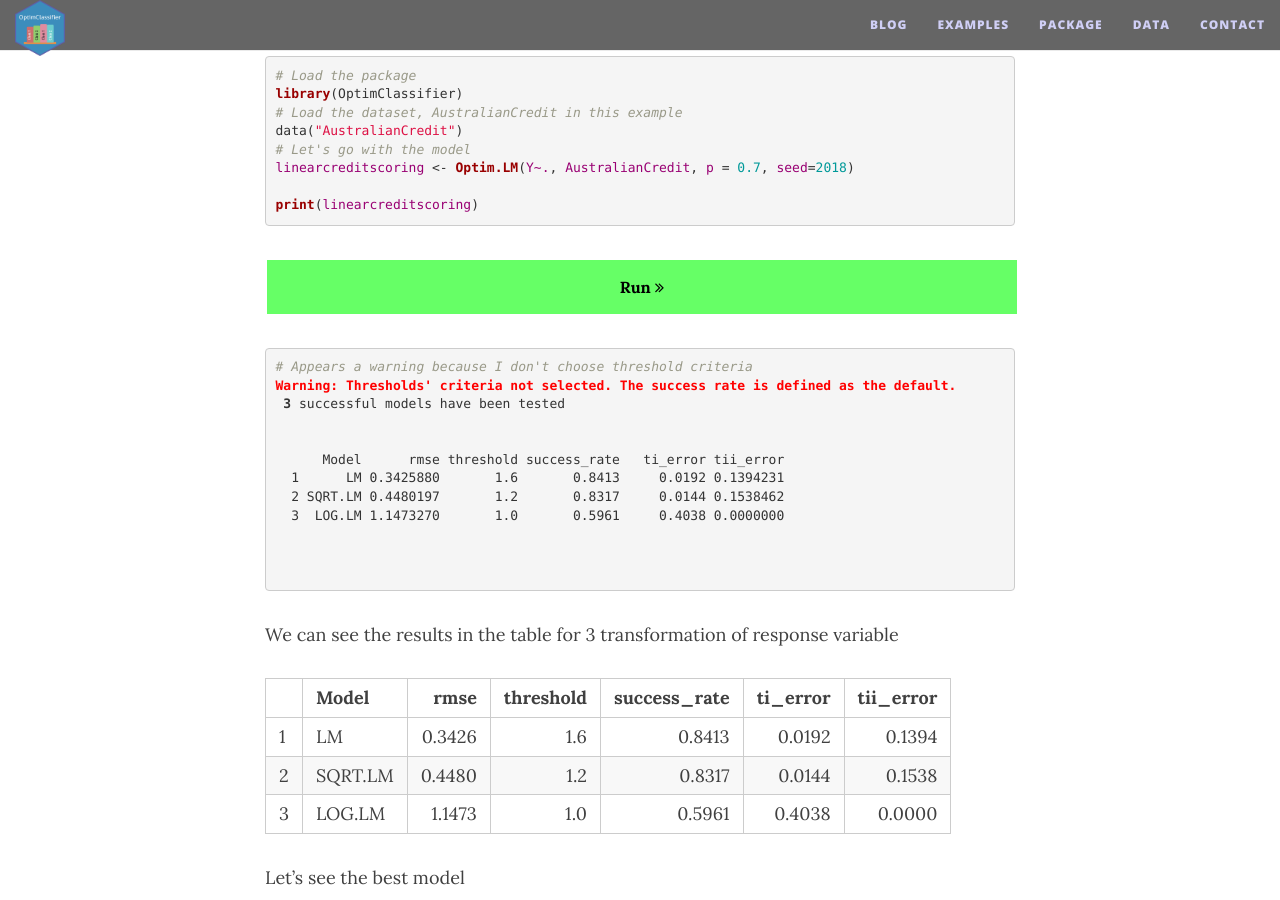
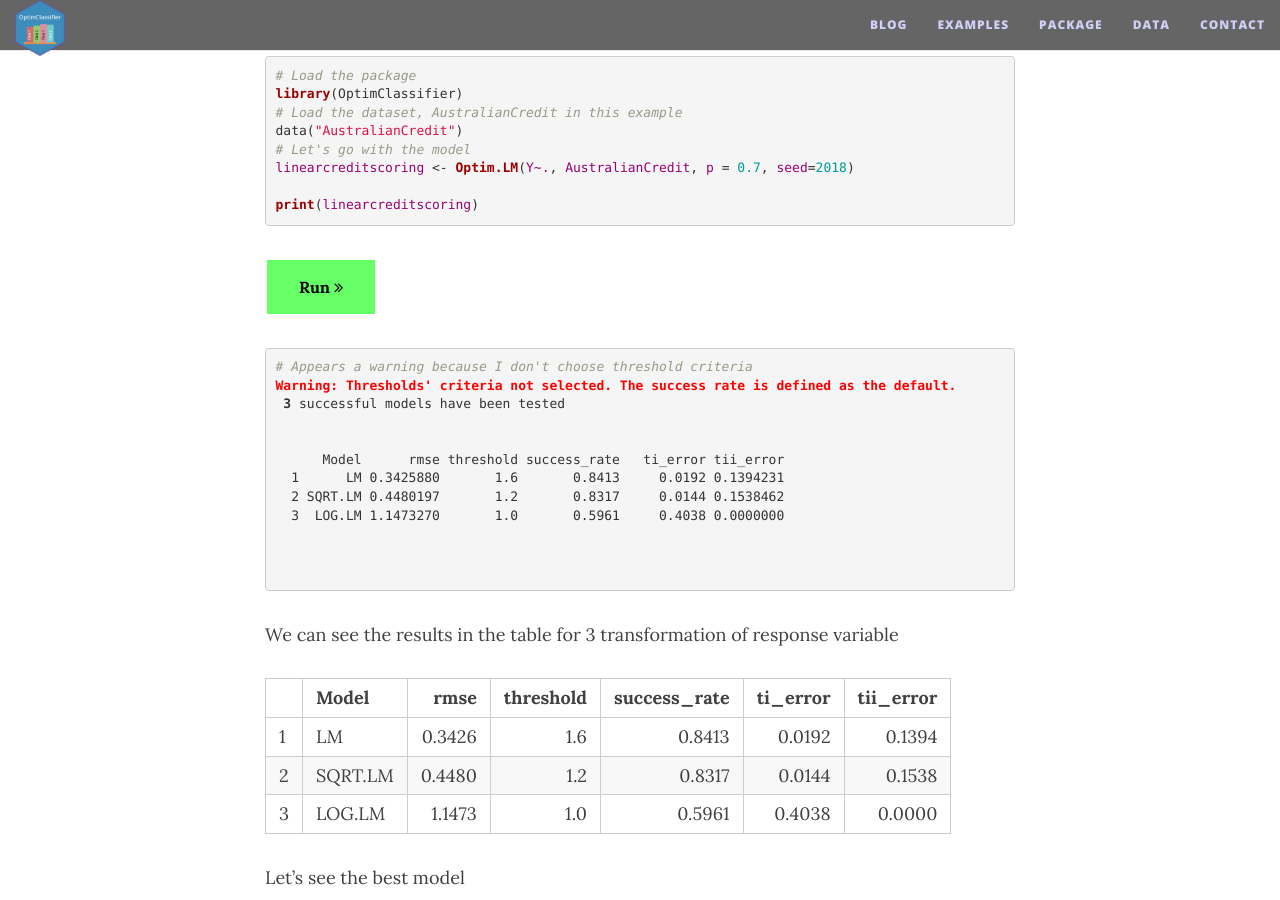
Before and after one commit to economistgame/OptimClassifier, a Jekyll site: the page built from examples/index.md, in a window 1280 px wide and 900 px high, scrolled down 610 px. Built offline with Jekyll 4.4.1, drawn with Linux system fonts in a browser that asks for light colours; nearby versions of some CDN libraries.

Commit message:
Update index.md

```diff
--- a/examples/index.md
+++ b/examples/index.md
@@ -52,7 +52,7 @@
 
 <span class="hljs-keyword">print</span>(<span class="hljs-literal">linearcreditscoring</span>)
 </code></pre>
-<button style="width:100%" class="method-button" onClick="location.href='#lm'">Run <i class="fa fa-angle-double-right"></i>
+<button style="width:100% margin-top: 0px" class="method-button" onClick="location.href='#lm'">Run <i class="fa fa-angle-double-right"></i>
 </button>
 
 <pre><code><span class="hljs-comment"># Appears a warning because I don't choose threshold criteria </span>
```
